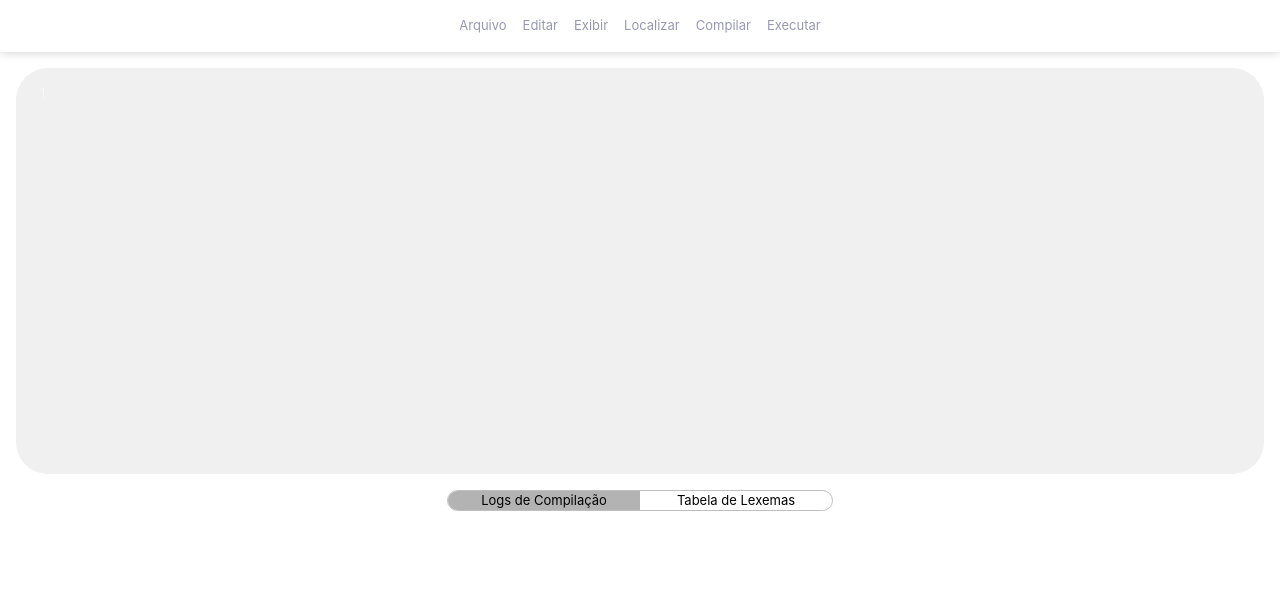
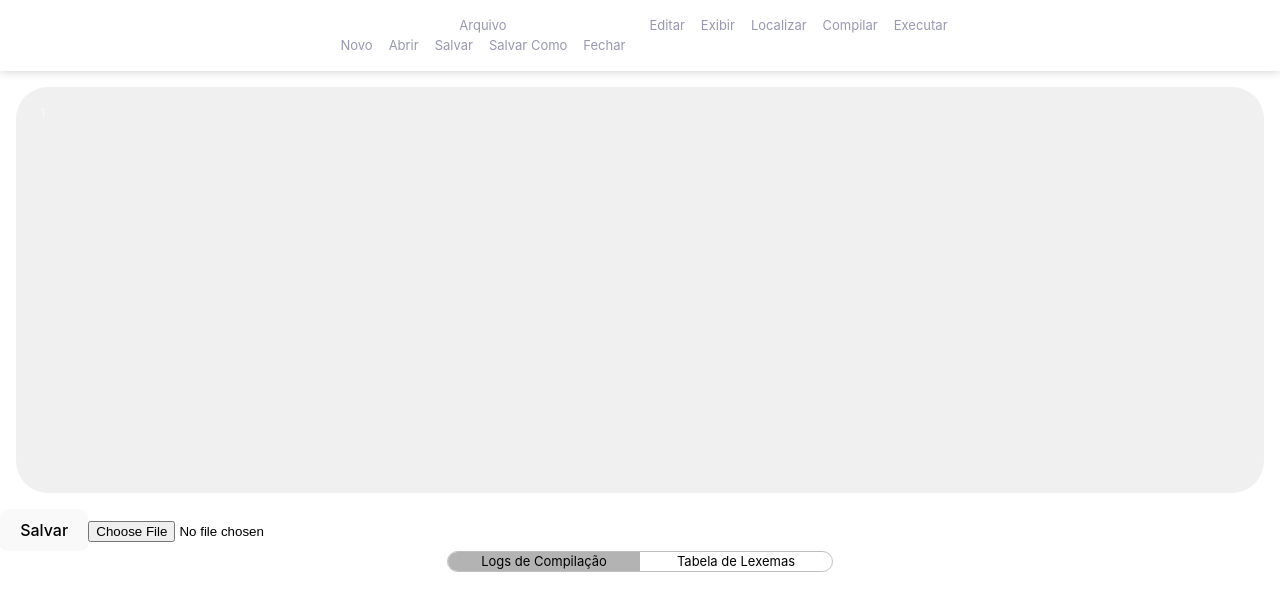
Before and after one commit to Igorjr19/compilets, a React (Vite) app: page / in a window 1280 px wide. Shown: the top 610 px of the page. Built offline with nearby package versions, Linux system fonts and the light colour scheme.

Commit message:
Publish branch

```diff
--- a/src/App.tsx
+++ b/src/App.tsx
@@ -17,12 +17,48 @@ const App: React.FC = () => {
     setLineCount(code.split('\n').length);
   };
 
+  const handleOpenFile = async (event: React.ChangeEvent<HTMLInputElement>) => {
+    const file = event.target.files && event.target.files[0];
+    if (file) {
+      const fileReader = new FileReader();
+      fileReader.onload = (e) => {
+        const content = e.target?.result;
+        if (typeof content === 'string') {
+          setCode(content);
+          setLexemeTable(tokenize(content));
+          setLineCount(content.split('\n').length);
+        }
+      };
+      fileReader.readAsText(file);
+    }
+  };
+
+  const handleSaveFile = () => {
+    const blob = new Blob([code], { type: 'text/plain' });
+    const url = URL.createObjectURL(blob);
+    const a = document.createElement('a');
+    a.href = url;
+    a.download = 'code.txt';
+    a.click();
+    URL.revokeObjectURL(url);
+  };
+
   return (
     <div className="app">
       {/* Header */}
       <div className="header">
         <ul>
-          <li>Arquivo</li>
+          <li>
+            Arquivo
+            <ul>
+              <li>Novo</li>
+              <li>Abrir</li>
+              <li>Salvar</li>
+              <li>Salvar Como</li>
+              <li>Fechar</li>
+            </ul>
+          </li>
+
           <li>Editar</li>
           <li>Exibir</li>
           <li>Localizar</li>
@@ -50,6 +86,15 @@ const App: React.FC = () => {
           </div>
         </div>
         <div className="tools-area">
+          <button className="save-btn" onClick={handleSaveFile}>
+            Salvar
+          </button>
+          <input
+            className="open-file"
+            type="file"
+            accept=".txt"
+            onChange={handleOpenFile}
+          />
           <ul className="nav-tools">
             <li
               className={activeToolTab === 'tab1' ? 'active' : ''}
```
Also changed, not shown: src/components/file-area/file-area.tsx (+24 -16 lines).
